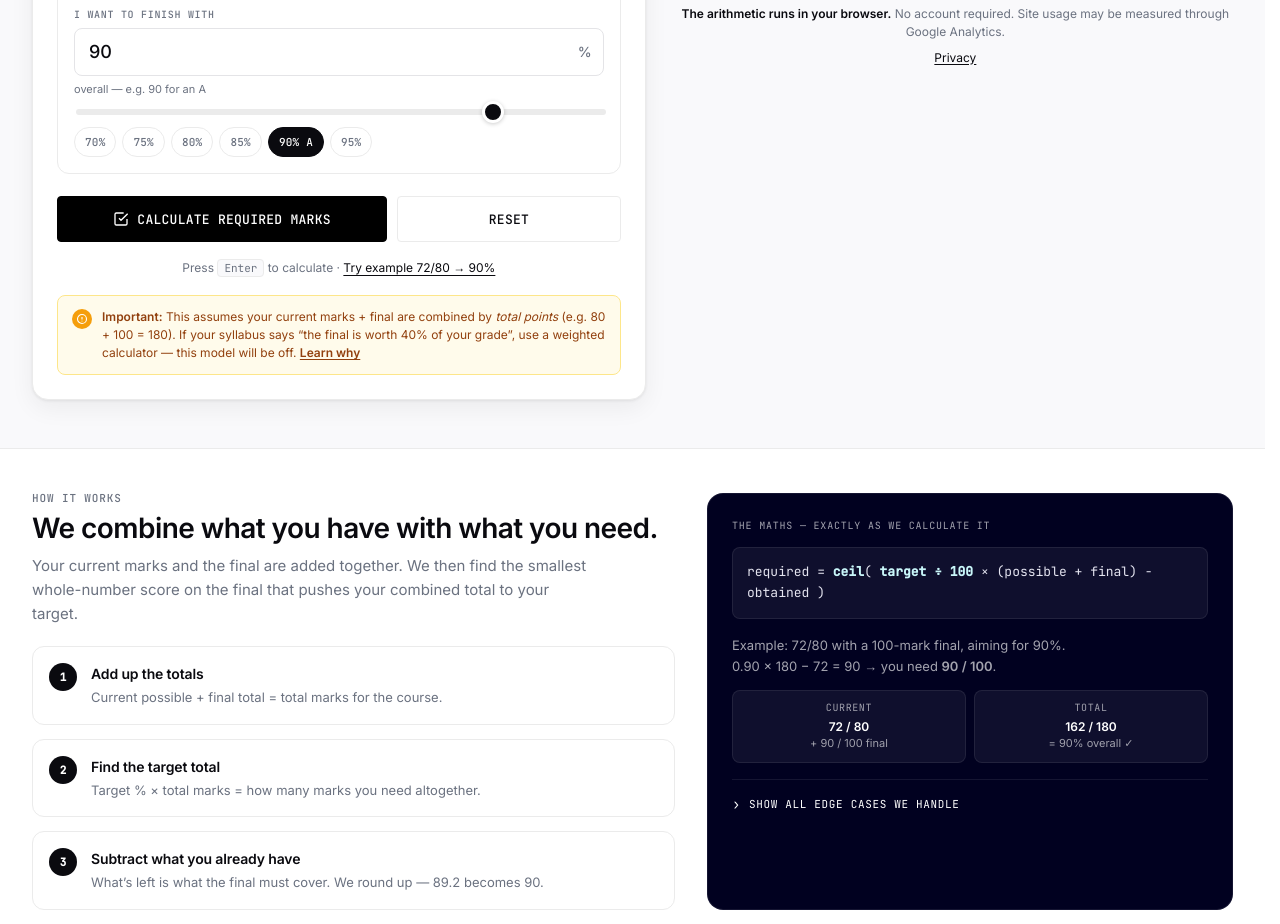
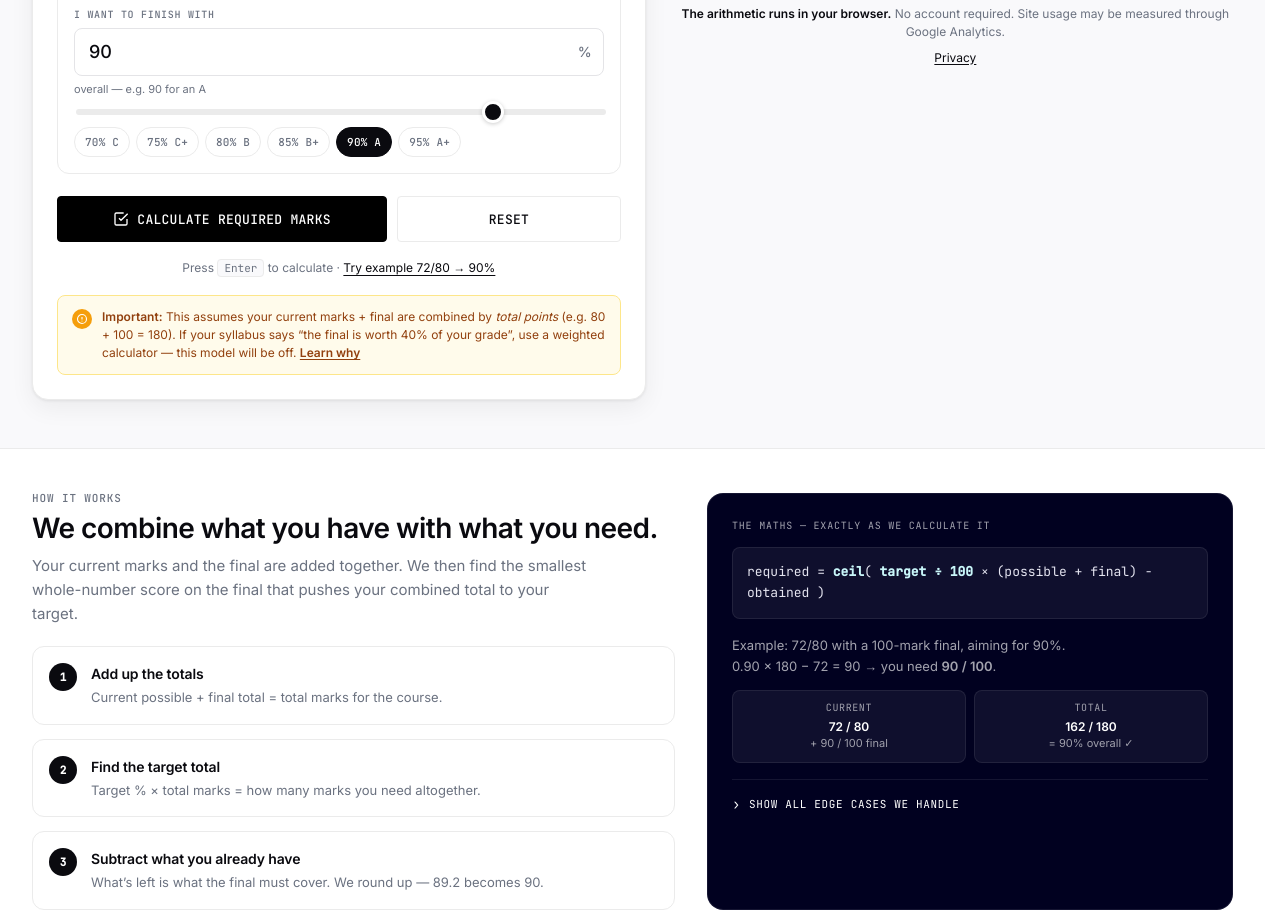
Before and after one commit to Yashkharb/Grade-Calculator, a website built with Vite: page index.html in a window 1280 px wide. Shown: the part 1082-2006 px from the top of the page. Built offline with nearby package versions, Linux system fonts and the light colour scheme.

Commit message:
Grades added

```diff
--- a/index.html
+++ b/index.html
@@ -245,12 +245,12 @@
                 <label class="sr-only" for="targetRange">Adjust target with slider</label>
                 <input class="range" id="targetRange" type="range" min="50" max="100" step="1" value="90" aria-label="Target percentage slider" />
                 <div class="preset-row" role="group" aria-label="Common targets">
-                  <button type="button" class="preset-btn" data-preset="70">70%</button>
-                  <button type="button" class="preset-btn" data-preset="75">75%</button>
-                  <button type="button" class="preset-btn" data-preset="80">80%</button>
-                  <button type="button" class="preset-btn" data-preset="85">85%</button>
+                  <button type="button" class="preset-btn" data-preset="70">70% C</button>
+                  <button type="button" class="preset-btn" data-preset="75">75% C+</button>
+                  <button type="button" class="preset-btn" data-preset="80">80% B</button>
+                  <button type="button" class="preset-btn" data-preset="85">85% B+</button>
                   <button type="button" class="preset-btn is-active" data-preset="90" aria-pressed="true">90% A</button>
-                  <button type="button" class="preset-btn" data-preset="95">95%</button>
+                  <button type="button" class="preset-btn" data-preset="95">95% A+</button>
                 </div>
               </div>
             </div>
```
